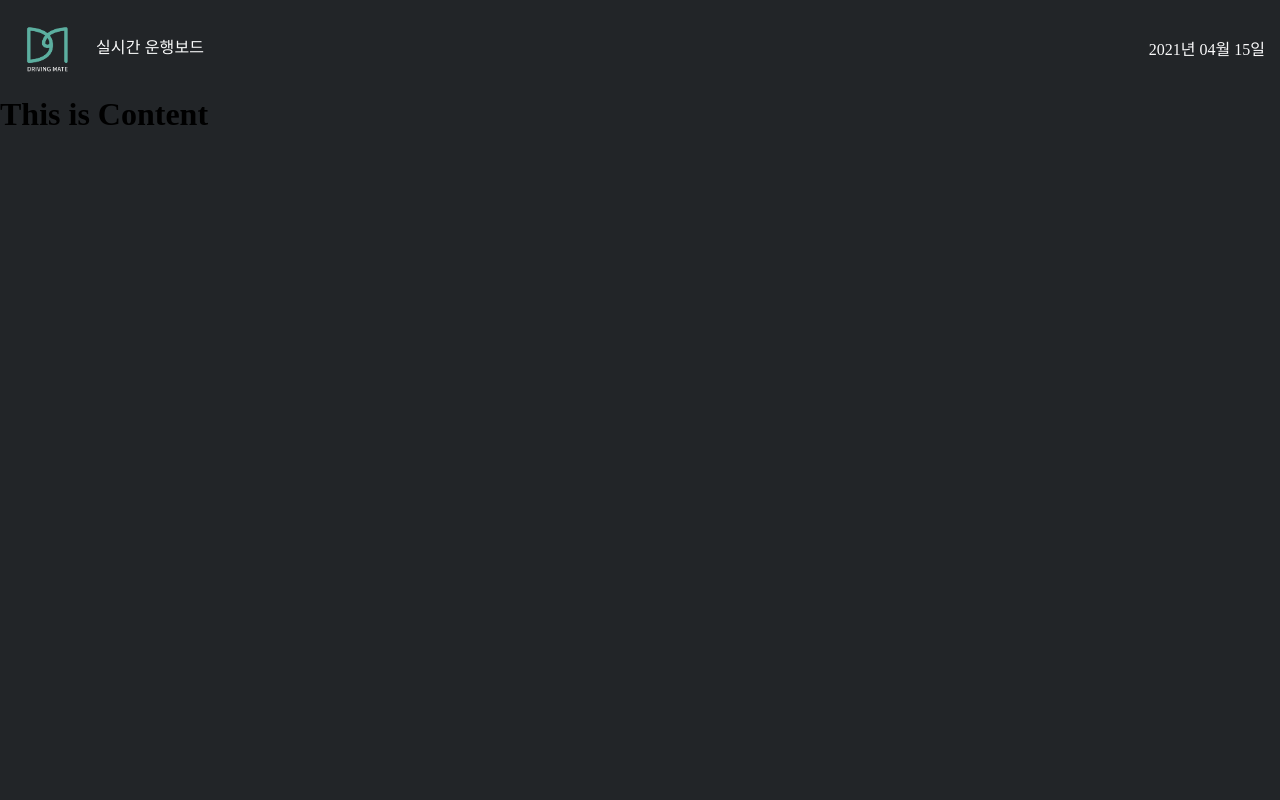
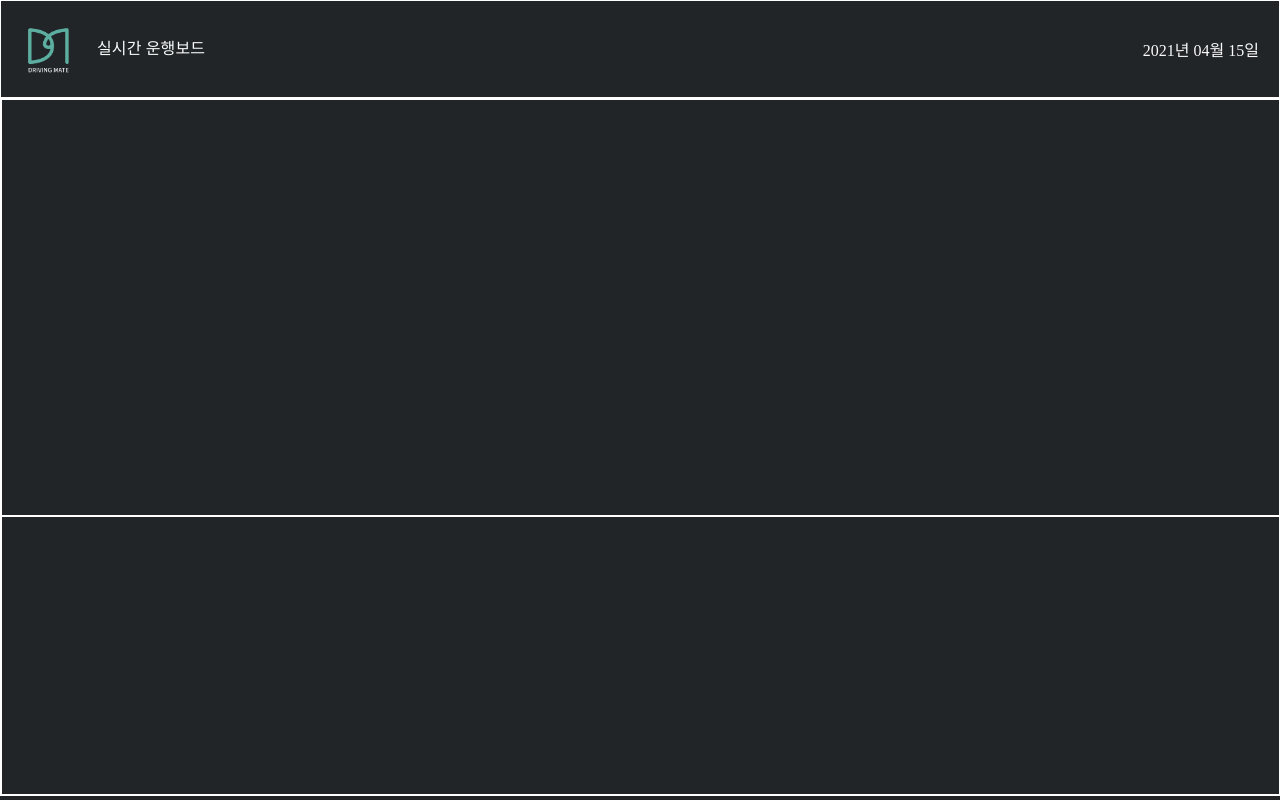
Before and after one commit to kimsehwan96/kpu_sp_rt_dashboard, a React (Create React App) app: page / in a window 1280 px wide. Built offline with nearby package versions, Linux system fonts and the light colour scheme.

Commit message:
Divde Content Layout

```diff
--- /dev/null
+++ b/src/Content/elements.js
@@ -0,0 +1,20 @@
+import styled from 'styled-components';
+
+export const Container = styled.div`
+  display: flex;
+  border: white solid 1px;
+  height: 87vh;
+  flex-direction: column;
+`;
+
+export const IBWrapper = styled.div`
+  width: 100%;
+  flex-grow: 3;
+  border: white solid 1px;
+`;
+
+export const LGWrapper = styled.div`
+  width: 100%;
+  flex-grow: 2;
+  border: white solid 1px;
+`;
--- a/src/Content/index.js
+++ b/src/Content/index.js
@@ -1,8 +1,14 @@
 import React from 'react';
+import {Container, IBWrapper, LGWrapper} from "./elements";
 
 const Content = () => {
     return (
-      <h1>This is Content</h1>
+      <Container>
+          <IBWrapper>
+          </IBWrapper>
+          <LGWrapper>
+          </LGWrapper>
+      </Container>
     );
 }
 
--- a/src/Header/elements.js
+++ b/src/Header/elements.js
@@ -6,6 +6,7 @@ export const Container = styled.div`
   height: 12vh;
   justify-content: space-between;
   align-items: center;
+  border: white solid 1px;
 `;
 
 export const MainWrap = styled.div`
@@ -25,5 +26,5 @@ export const SubWrap = styled.div`
 
 export const StyledMoment = styled(Moment)`
   color: #fafafb;
-  margin-right: 15px;
+  margin-right: 20px;
 `;
```
Also changed, not shown: src/Content/InfoBox/index.js (added, +9 -0 lines).
